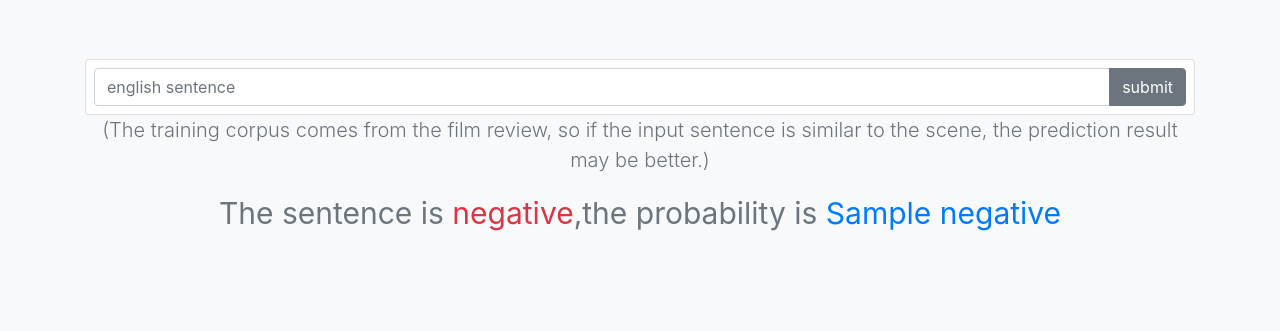
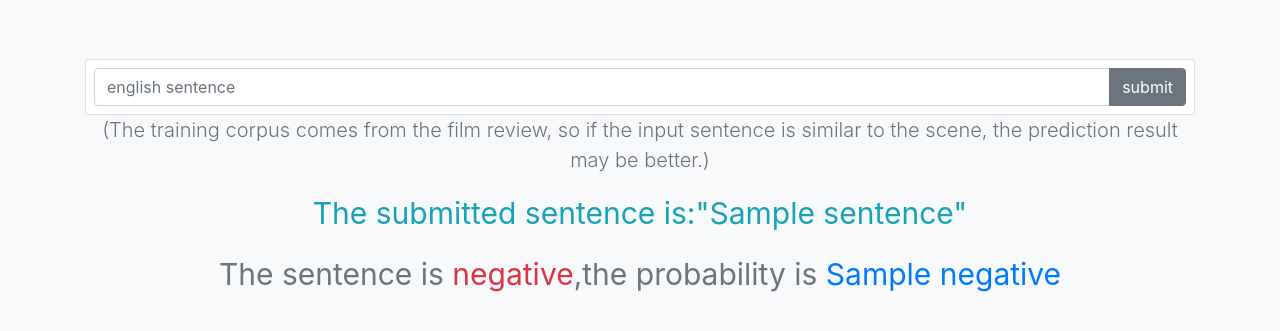
Before and after one commit to yanqiangmiffy/Text-Classification-Application, a Flask app: template templates/index.html in a window 1280 px wide. Shown: the part 229-560 px from the top of the page. Run offline with Flask 2, Linux system fonts and the light colour scheme; the template is opened without the code that fills it: most values are stand-ins (such as "Sample title", 1, 10 or a date in 2020); some libraries are stand-ins or nearby versions.

Commit message:
modify index

```diff
--- a/templates/index.html
+++ b/templates/index.html
@@ -41,6 +41,7 @@
             The sentence is <span class="text-danger">positive</span>,the probability is <span class="text-primary">{{result.positive}}</span>
         </p>
         {% else %}
+        <p class="text-info text-center" style="font-size: 30px">The submitted sentence is:"{{result.sentence}}"</p>
         <p class="text-secondary text-center" style="font-size: 30px">
             The sentence is <span class="text-danger">negative</span>,the probability is <span class="text-primary">{{result.negative}}</span>
         </p>
```
